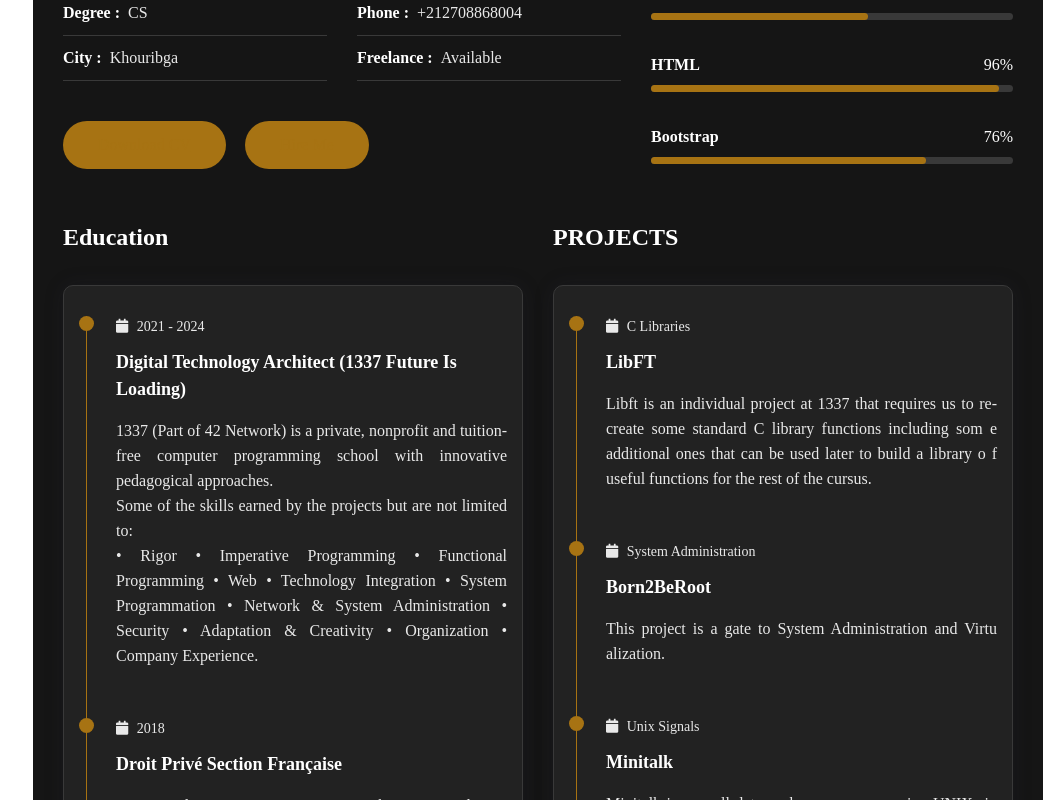
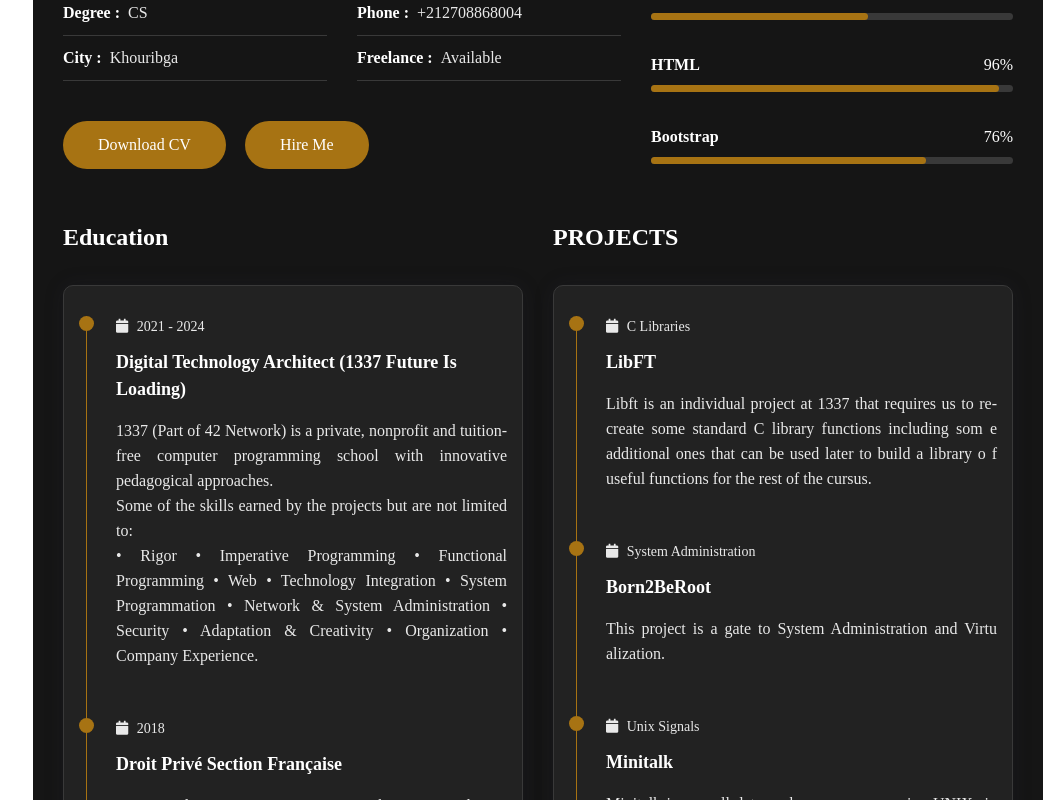
Before and after one commit to attia-nabil/Nabil-Attia, a plain HTML site: page index.html in a window 1280 px wide. Shown: the part 1220-2020 px from the top of the page, without its empty margins (237-1280 px from the left). Drawn offline with nearby package versions, Linux system fonts and the light colour scheme; a web font is replaced by a local one.

Commit message:
My Website

```diff
--- a/css/skins/color-1.css
+++ b/css/skins/color-1.css
@@ -3,12 +3,18 @@
     --skin-color:#a77313;
 }
 
-a:link {
+a:link, a:visited{
     color:#a77313;
-    text-decoration: underline;
-    cursor: auto;
+    /* text-decoration: underline; */
+    /* cursor: auto; */
   }
 
   a:link:active, a:visited:active {
     color: (internal value);
   }
+
+  /* a:visited {
+    background-color: #a77313;
+    border-color: #ffffff;
+    color: #ffffff;
+  } */
--- a/css/skins/color-2.css
+++ b/css/skins/color-2.css
@@ -3,7 +3,7 @@
     --skin-color:#fa5b0f;
 }
 
-a:link {
+a:link, a:visited {
     color:#fa5b0f;
     /* text-decoration: underline; */
     /* cursor: auto; */
--- a/css/skins/color-3.css
+++ b/css/skins/color-3.css
@@ -3,7 +3,7 @@
     --skin-color:#37b182;
 }
 
-a:link {
+a:link, a:visited {
     color:#37b182;
     /* text-decoration: underline; */
     /* cursor: auto; */
--- a/css/skins/color-4.css
+++ b/css/skins/color-4.css
@@ -3,7 +3,7 @@
     --skin-color:#1854b4;
 }
 
-a:link {
+a:link , a:visited{
     color:#1854b4;
     /* text-decoration: underline; */
     /* cursor: auto; */
--- a/css/skins/color-5.css
+++ b/css/skins/color-5.css
@@ -3,7 +3,7 @@
     --skin-color:#f021b2;
 }
 
-a:link {
+a:link, a:visited {
     color:#f021b2;
     /* text-decoration: underline; */
     /* cursor: auto; */
--- a/index.html
+++ b/index.html
@@ -48,7 +48,8 @@
               <h3 class="my-profession">I' m a <span class="typing">web designer</span></h3>
               <p>I'm a web designer with extensive experience for over 4 years. My expertise is to create and website design,graphic design, and many more... <br>               ----- Engineer student at 1337 Future Is Loading (42Network) -----
               </p>
-              <a href="#contact" class="btn hire-me">Hire Me</a>
+
+              <a href="#contact" class="btn hire-me" style="color:rgb(255, 255, 255);">Hire Me</a>
             </div>
             <div class="home-img padd-15">
               <img src="images/hero.jpg" alt="">
@@ -104,8 +105,8 @@
                   </div>
                   <div class="row">
                     <div class="buttons padd-15">
-                      <a href="/images/CV.jpg" class="btn">Download CV</a>
-                      <a href="#contact" class="btn hire-me">Hire Me</a>
+                      <a href="/images/CV.jpg" class="btn" style="color:rgb(255, 255, 255);">Download CV</a>
+                      <a href="#contact" class="btn hire-me" style="color:rgb(255, 255, 255);">Hire Me</a>
                     </div>
                   </div>
                 </div>
```
